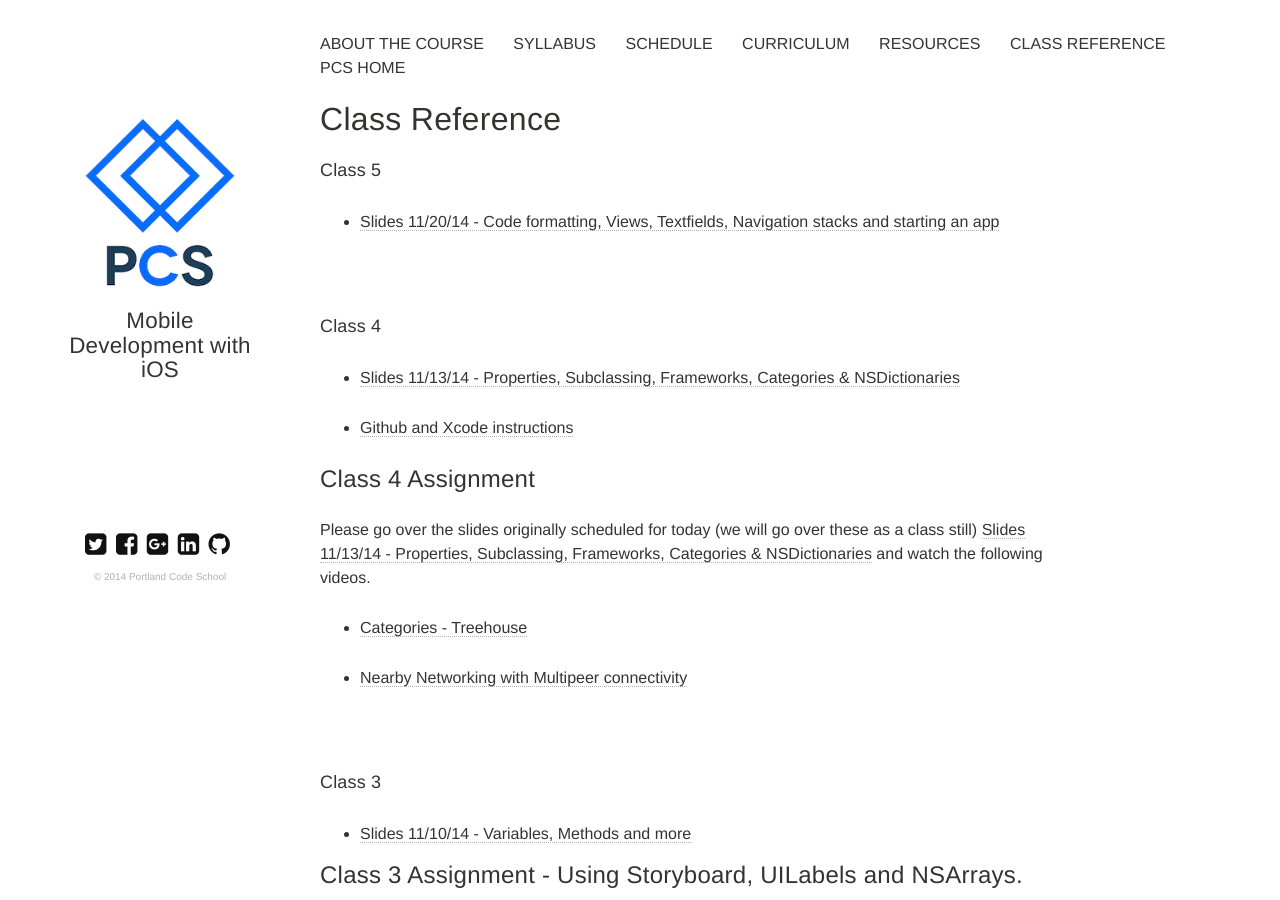
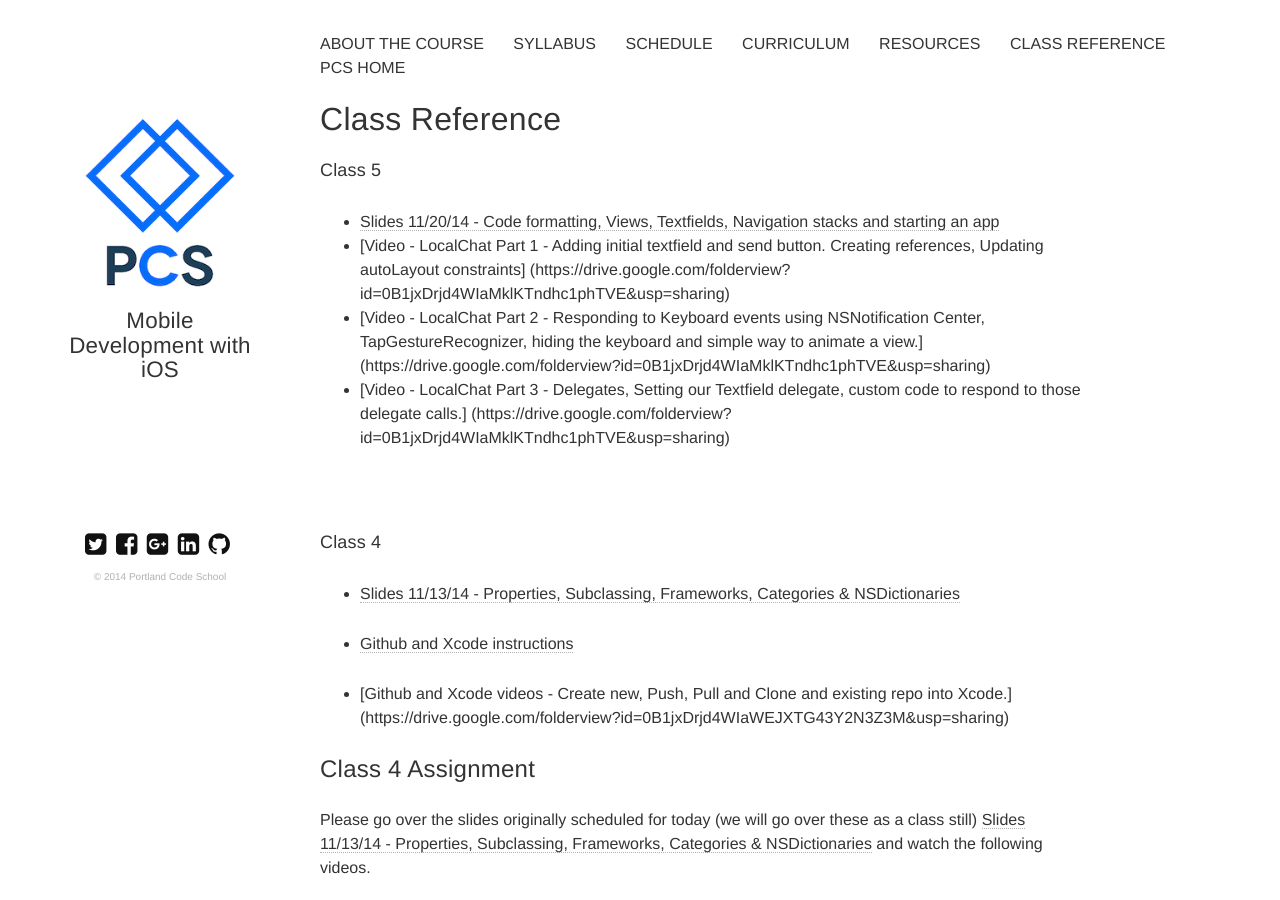
Before and after one commit to portlandcodeschool/ios, a Jekyll site: the page built from reference.md, in a window 1280 px wide and 900 px high. Built offline with Jekyll 4.4.1, drawn with Linux system fonts in a browser that asks for light colours; nearby versions of some CDN libraries.

Commit message:
Added videos for LocalChat and github with Xcode

```diff
--- a/reference.md
+++ b/reference.md
@@ -7,12 +7,17 @@ tags: [reference]
 ---
 ####Class 5
 * [Slides 11/20/14 - Code formatting, Views, Textfields, Navigation stacks and starting an app](https://docs.google.com/presentation/d/1nKsy1zb9slQszgEhlv4RGzuX-ZkeJoo_4UJ_WwTIqdU/edit?usp=sharing)
+* [Video - LocalChat Part 1 - Adding initial textfield and send button. Creating references, Updating autoLayout constraints] (https://drive.google.com/folderview?id=0B1jxDrjd4WIaMklKTndhc1phTVE&usp=sharing)
+* [Video - LocalChat Part 2 - Responding to Keyboard events using NSNotification Center, TapGestureRecognizer, hiding the keyboard and simple way to animate a view.] (https://drive.google.com/folderview?id=0B1jxDrjd4WIaMklKTndhc1phTVE&usp=sharing)
+* [Video - LocalChat Part 3 - Delegates, Setting our Textfield delegate, custom code to respond to those delegate calls.] (https://drive.google.com/folderview?id=0B1jxDrjd4WIaMklKTndhc1phTVE&usp=sharing)
 
 
 ####Class 4
 * [Slides 11/13/14 - Properties, Subclassing, Frameworks, Categories & NSDictionaries](https://docs.google.com/presentation/d/1NCnitdREfOq748VDD4rnCtVX8p2KuDpg7gB1K5yINfw/edit?usp=sharing)
 
 * [Github and Xcode instructions](https://docs.google.com/presentation/d/1MK65mG0SV4JLt9PmfcZYO7tFz_2dQMgcughcQDggaFc/edit?usp=sharing)
+
+* [Github and Xcode videos - Create new, Push, Pull and Clone and existing repo into Xcode.] (https://drive.google.com/folderview?id=0B1jxDrjd4WIaWEJXTG43Y2N3Z3M&usp=sharing)
 
 
 ### Class 4 Assignment
```
